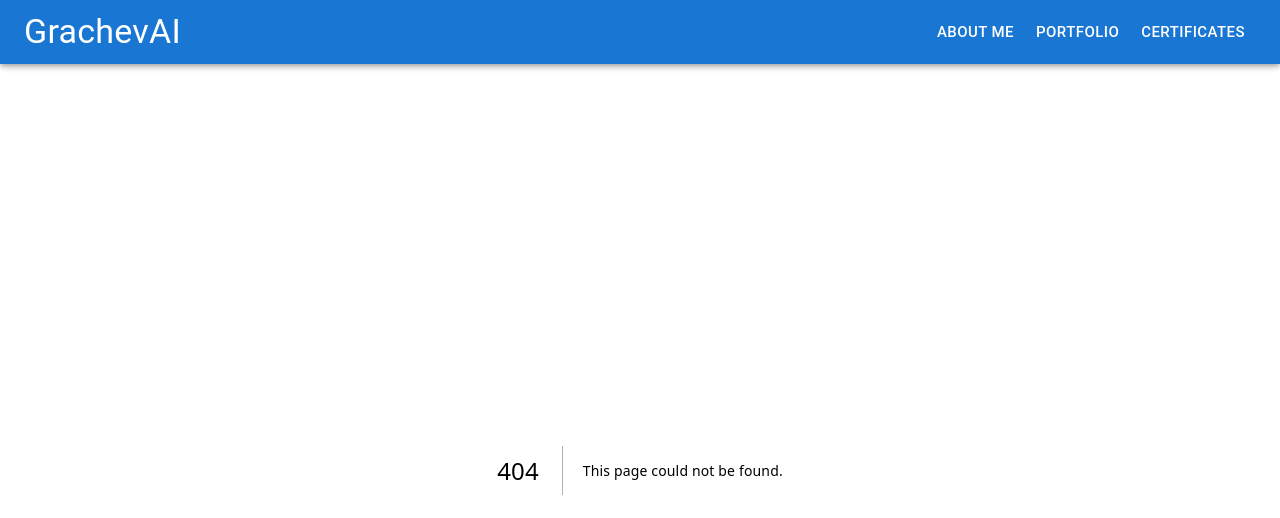
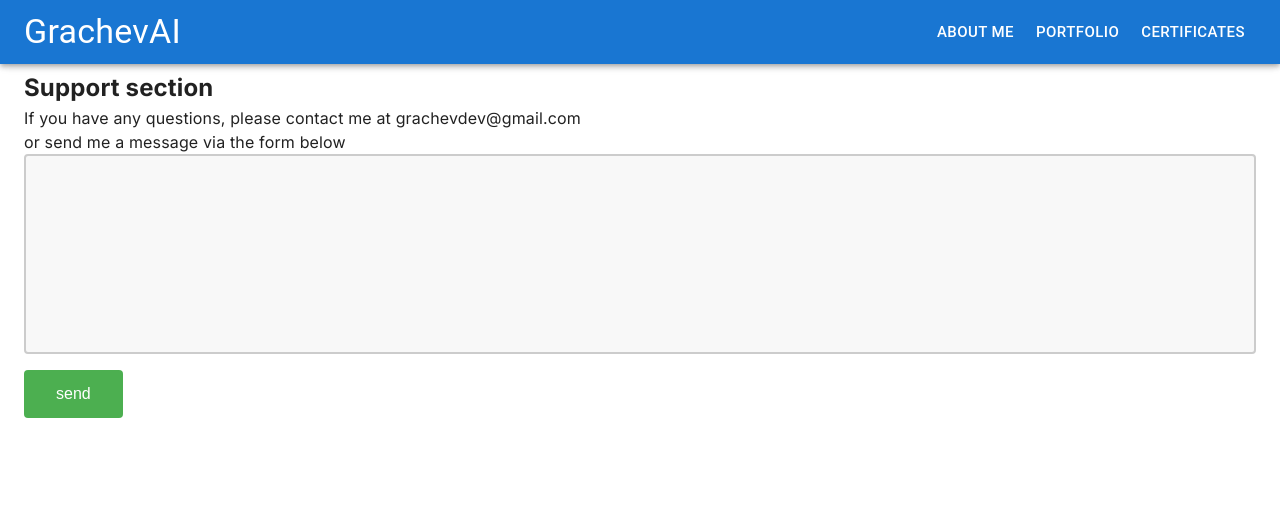
Before and after one commit to alex8023g/grachev-ai-next, a Next.js app: page /diary/support in a window 1280 px wide. Before the commit this address had no page. Shown: the top 518 px of the page. Built offline with nearby package versions, Linux system fonts and the light colour scheme.

Commit message:
add diary support page

```diff
--- a/next.config.js
+++ b/next.config.js
@@ -1,4 +1,8 @@
 /** @type {import('next').NextConfig} */
-const nextConfig = {}
+const nextConfig = {
+  experimental: {
+    serverActions: true,
+  },
+};
 
-module.exports = nextConfig
+module.exports = nextConfig;
--- /dev/null
+++ b/src/app/diary/support/FeedbackForm.tsx
@@ -0,0 +1,30 @@
+'use client';
+import { sendFeedbackMsg } from '@/lib/sendFeedbackMsg';
+import st from './support.module.css';
+import { useState } from 'react';
+
+export default function FeedbackForm() {
+  const [msg, setMsg] = useState('');
+  return (
+    <>
+      <textarea
+        name='textarea-1'
+        id='textarea-1'
+        className={st.textarea1}
+        onChange={(e) => {
+          setMsg(e.target.value);
+        }}
+        value={msg}
+      ></textarea>
+      <button
+        className={st.sendBtn}
+        onClick={() => {
+          sendFeedbackMsg(msg);
+          setMsg('');
+        }}
+      >
+        send
+      </button>
+    </>
+  );
+}
--- /dev/null
+++ b/src/app/diary/support/page.tsx
@@ -0,0 +1,16 @@
+import st from './support.module.css';
+import FeedbackForm from './FeedbackForm';
+
+export default function SupportPage() {
+  return (
+    <>
+      <h2 className={st.h2}>Support section</h2>
+      <p>
+        If you have any questions, please contact me at{' '}
+        <a href='mailto:grachevdev@gmail.com'>grachevdev@gmail.com</a>
+      </p>
+      <p>or send me a message via the form below</p>
+      <FeedbackForm />
+    </>
+  );
+}
--- /dev/null
+++ b/src/app/diary/support/support.module.css
@@ -0,0 +1,29 @@
+.textarea1 {
+  width: 100%;
+  height: 200px;
+  padding: 12px 20px;
+  box-sizing: border-box;
+  border: 2px solid #ccc;
+  border-radius: 4px;
+  background-color: #f8f8f8;
+  font-size: 16px;
+  resize: none;
+}
+
+.textarea1:focus {
+  border: 2px solid #555;
+}
+
+.sendBtn {
+  background-color: #4caf50;
+  border: none;
+  color: white;
+  padding: 15px 32px;
+  text-align: center;
+  text-decoration: none;
+  display: inline-block;
+  font-size: 16px;
+  margin-top: 10px;
+  cursor: pointer;
+  border-radius: 4px;
+}
--- a/src/app/layout.module.css
+++ b/src/app/layout.module.css
@@ -2,4 +2,5 @@
   margin: 0 auto;
   padding: 70px 24px 20px 24px;
   max-width: 1440px;
+  min-height: 100vh;
 }
--- /dev/null
+++ b/src/lib/sendFeedbackMsg.ts
@@ -0,0 +1,28 @@
+'use server';
+import clientPromise from '@/lib/mongodb';
+
+export async function sendFeedbackMsg(msg: string) {
+  try {
+    // await clientPromise;
+    // `await clientPromise` will use the default database passed in the MONGODB_URI
+    // However you can use another database (e.g. myDatabase) by replacing the `await clientPromise` with the following code:
+    //
+    const client = await clientPromise;
+    const db = client.db('grachev-ai');
+    const feedbackCollection = db.collection('feedback');
+    const seoData = await feedbackCollection.insertOne({ msg });
+    // console.log(seoData[0].title);
+    // title = seoData[0].title;
+    // description = seoData[0].description;
+    // ({ title, description } = seoData[0]);
+    //
+    // Then you can execute queries against your database like so:
+    // db.find({}) or any of the MongoDB Node Driver commands
+  } catch (e) {
+    console.error(e);
+  }
+
+  return {
+    status: 'ok',
+  };
+}
```
Also changed, not shown: src/app/diary/privacy/page.tsx (+19 -3 lines), src/app/globals.css (+4 -4 lines), 1 other file (tests, documents, lock files or other folders).
